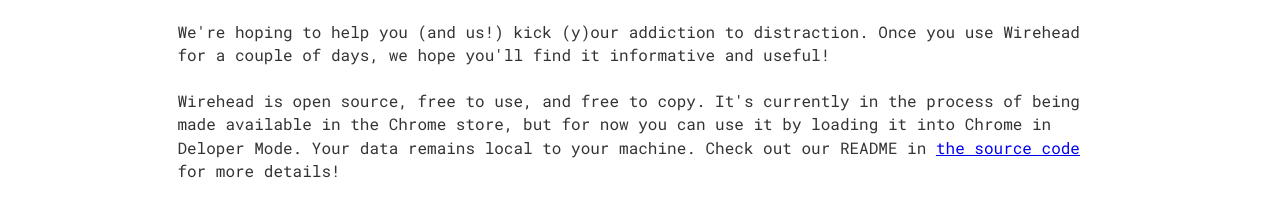
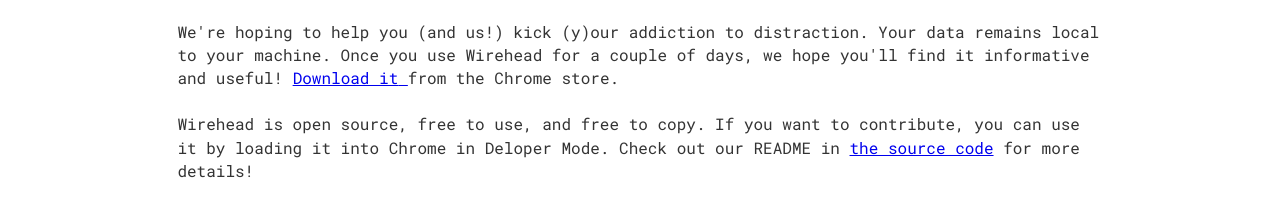
Before and after one commit to wirehead-extension/wirehead-extension.github.io, a Gatsby site: page / in a window 1280 px wide. Shown: the part 213-430 px from the top of the page. Built offline with nearby package versions, Linux system fonts and the light colour scheme; Gatsby itself is replaced by a stand-in of ours.

Commit message:
edited readme

```diff
--- a/src/pages/index.js
+++ b/src/pages/index.js
@@ -14,14 +14,17 @@
     </p>
     <p>
       We're hoping to help you (and us!) kick (y)our addiction to distraction.
-      Once you use Wirehead for a couple of days, we hope you'll find it
-      informative and useful!
+      Your data remains local to your machine. Once you use Wirehead for a
+      couple of days, we hope you'll find it informative and useful!{' '}
+      <a href="https://chrome.google.com/webstore/detail/wirehead/olbnlfcplijajgbkfgpjamlddfbpbebl/">
+        Download it{' '}
+      </a>{' '}
+      from the Chrome store.
     </p>
     <p>
-      Wirehead is open source, free to use, and free to copy. It's currently in
-      the process of being made available in the Chrome store, but for now you
-      can use it by loading it into Chrome in Deloper Mode. Your data remains
-      local to your machine. Check out our README in{' '}
+      Wirehead is open source, free to use, and free to copy. If you want to
+      contribute, you can use it by loading it into Chrome in Deloper Mode.
+      Check out our README in{' '}
       <a href="https://github.com/wirehead-extension/wirehead">
         the source code
       </a>{' '}
```
